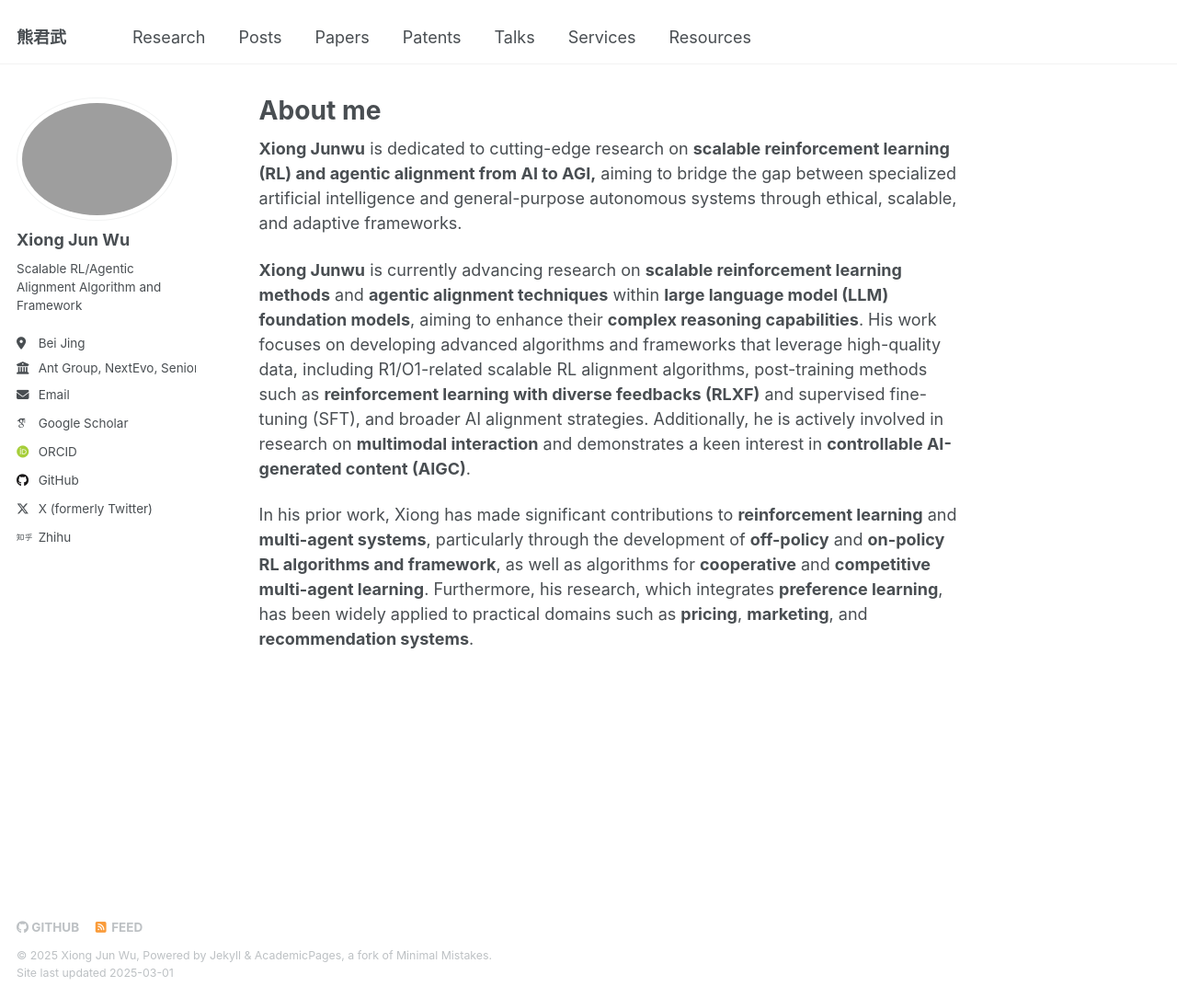
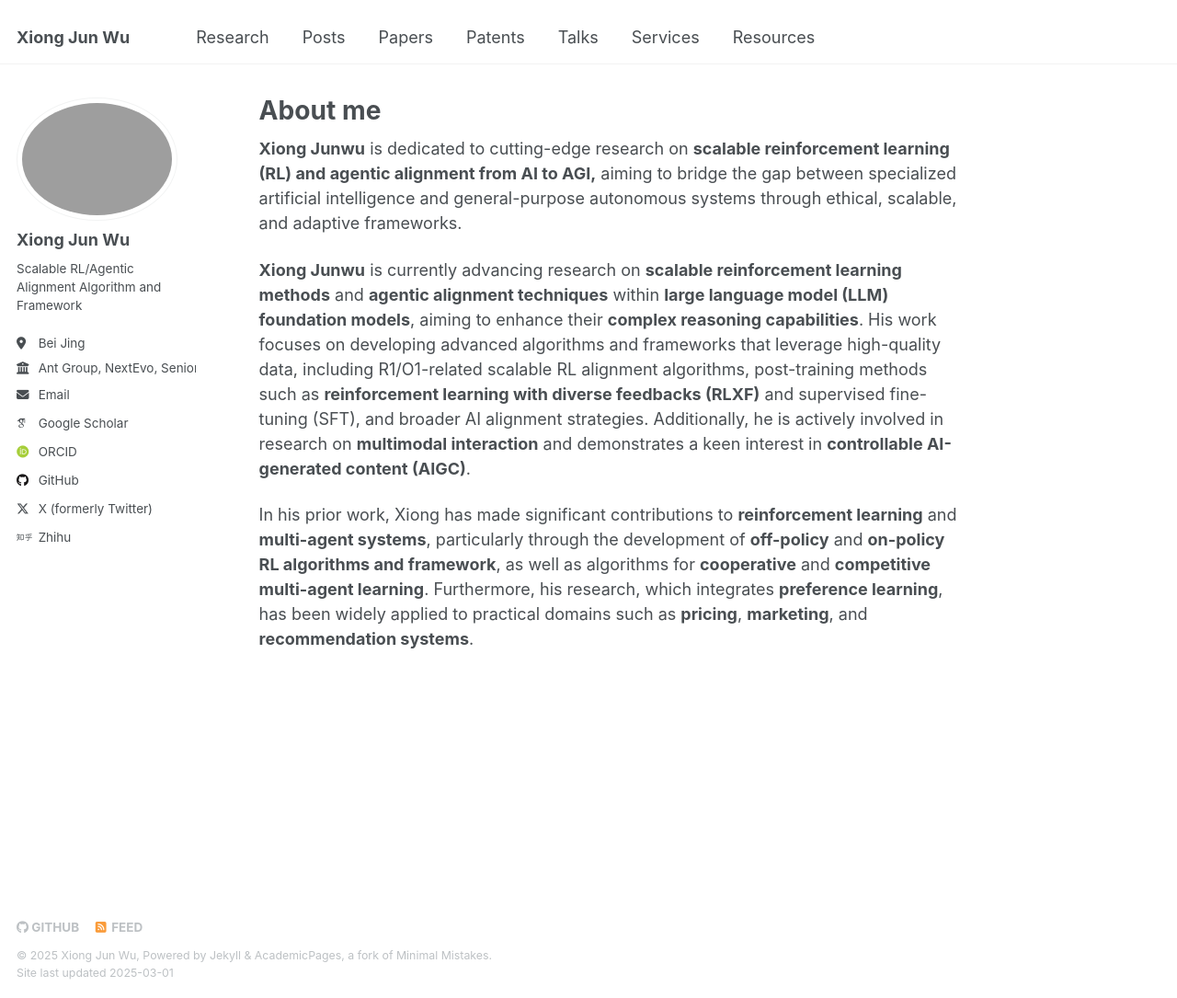
Before and after one commit to junwuxgi/junwuxgi.github.io, a Jekyll site: the page built from _pages/about.md, in a window 1280 px wide and 1085 px high. Shown: the whole window at 92% size. Built offline with Jekyll 4.4.1, drawn with Linux system fonts in a browser that asks for light colours; some web fonts are replaced.

Commit message:
Update _config.yml

```diff
--- a/_config.yml
+++ b/_config.yml
@@ -9,7 +9,7 @@
 # Basic Site Settings
 locale                   : "cn-China"
 site_theme               : "default"
-title                    : "熊君武"
+title                    : "Xiong Jun Wu"
 title_separator          : "-"
 name                     : &name "Xiong Jun Wu"
 description              : &description "Scalable RL/Agentic Alignment"
```
